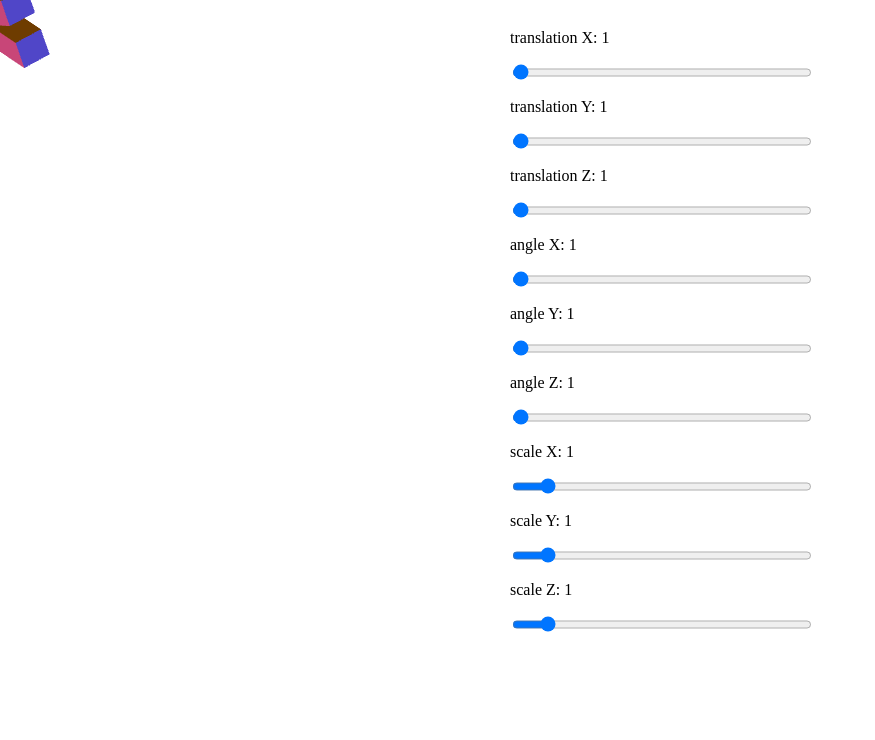
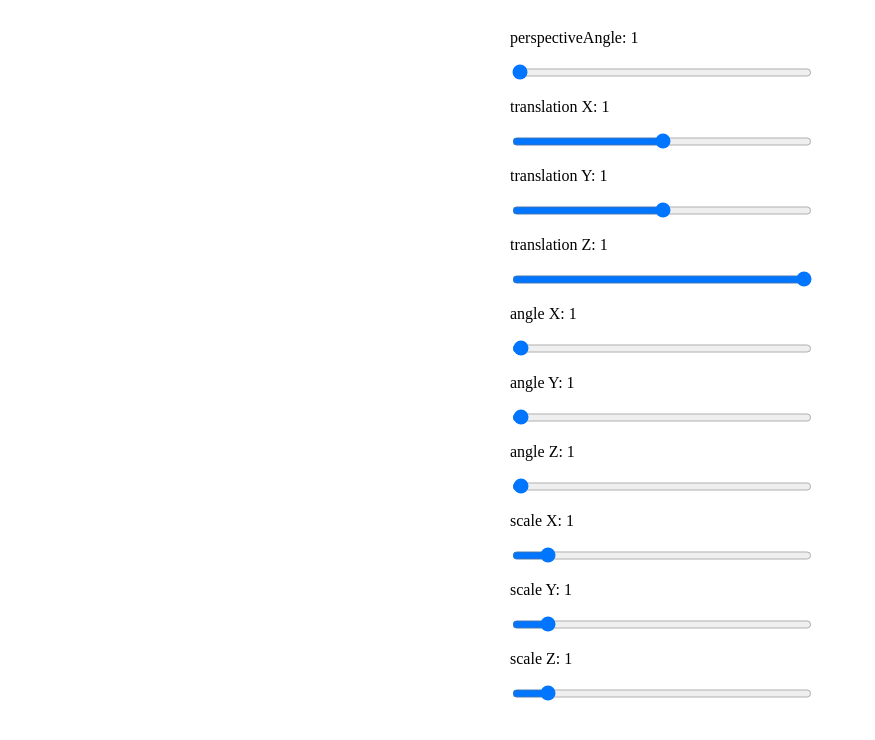
Before and after one commit to naomeechoi/2dTranslation, a plain HTML site: page index.html in a window 1280 px wide. Shown: the whole page, without its empty margins (0-875 px from the left). Drawn offline with Linux system fonts and the light colour scheme.

Commit message:
Perspective Projection

```diff
--- a/app.js
+++ b/app.js
@@ -47,7 +47,19 @@ window.onload = function () {
   var translation = [1, 1, 1];
   var rotation = [1, 1, 1];
   var scale = [1, 1, 1];
-  var color = [Math.random(), Math.random(), Math.random(), 1];
+  var fieldOfViewRadians = degreesToRadians(1);
+
+  // 위치 슬라이드바 설정
+  function updatePerspective(ele) {
+    fieldOfViewRadians = degreesToRadians(ele.target.value);
+    ele.target.previousSibling.innerHTML =
+      ele.target.previousSibling.getAttribute("name") + ele.target.value;
+    drawScene();
+  }
+
+  makeSliderAndRedraw("perspectiveAngle: ", "perspectiveSlider", 1, 360, (ele) => {
+    return updatePerspective(ele);
+  });
 
   // 위치 슬라이드바 설정
   function updatePosition(ele, index) {
@@ -57,15 +69,15 @@ window.onload = function () {
     drawScene();
   }
 
-  makeSliderAndRedraw("translation X: ", "translationSlider", 0, 400, (ele) => {
+  makeSliderAndRedraw("translation X: ", "translationSlider", -200, 200, (ele) => {
     return updatePosition(ele, 0);
   });
 
-  makeSliderAndRedraw("translation Y: ", "translationSlider", 0, 400, (ele) => {
+  makeSliderAndRedraw("translation Y: ", "translationSlider", -200, 200, (ele) => {
     return updatePosition(ele, 1);
   });
 
-  makeSliderAndRedraw("translation Z: ", "translationSlider", 0, 400, (ele) => {
+  makeSliderAndRedraw("translation Z: ", "translationSlider", -1000, 1, (ele) => {
     return updatePosition(ele, 2);
   });
 
@@ -123,6 +135,7 @@ window.onload = function () {
     tempSlider.type = "range";
     tempSlider.min = min;
     tempSlider.max = max;
+    tempSlider.step = 0.01;
     tempSlider.value = 1;
 
     var text = document.createElement("p");
@@ -178,7 +191,11 @@ window.onload = function () {
       colorLocation, colorSize, colorType, colorNormalize, colorStride, colorOffset);
 
     // Compute the matrices
-    var matrix = m4.projection(gl.canvas.clientWidth, gl.canvas.clientHeight, 400);
+    var aspect = gl.canvas.clientWidth / gl.canvas.clientHeight;
+    var zNear = 1;
+    var zFar = 2000;
+    var matrix = m4.perspective(fieldOfViewRadians, aspect, zNear, zFar);
+    console.log(matrix);
     matrix = m4.translate(matrix, translation[0], translation[1], translation[2]);
     matrix = m4.xRotate(matrix, rotation[0]);
     matrix = m4.yRotate(matrix, rotation[1]);
@@ -584,6 +601,18 @@ var m4 = {
     ];
   },
 
+  perspective: function(fieldOfViewInRadians, aspect, near, far) {
+    var f = 1 / Math.tan(0.5 * fieldOfViewInRadians);
+    var rangeInv = 1.0 / (near - far);
+
+    return [
+      f / aspect, 0, 0, 0,
+      0, f, 0, 0,
+      0, 0, (near + far) * rangeInv, -1,
+      0, 0, near * far * rangeInv * 2, 0
+    ];
+  },
+
   multiply: function(a, b) {
     var a00 = a[0 * 4 + 0];
     var a01 = a[0 * 4 + 1];
@@ -691,6 +720,15 @@ var m4 = {
     ];
   },
 
+  makeZToMatrix: function(fudgeFactor){
+    return [
+      1, 0,  0,  0,
+      0, 1,  0,  0,
+      0,  0, 1,  fudgeFactor,
+      0,  0,  0,  1,
+    ];
+  },
+
   translate: function(m, tx, ty, tz) {
     return m4.multiply(m, m4.translation(tx, ty, tz));
   },
--- a/index.html
+++ b/index.html
@@ -6,6 +6,8 @@
   <body>
     <canvas id="game-surface"> Your browser does not support HTML5 </canvas>
     <div id="ui">
+      <div id="cameraAngleSlider"></div>
+      <div id="perspectiveSlider"></div>
       <div id="translationSlider"></div>
       <div id="rotationSlider"></div>
       <div id="scaleSlider"></div>
@@ -19,7 +21,8 @@
       varying vec4 v_color;
 
       void main() {
-         gl_Position = u_matrix * a_position;
+        gl_Position = u_matrix * a_position;
+
          v_color = a_color;
       }
     </script>
```
